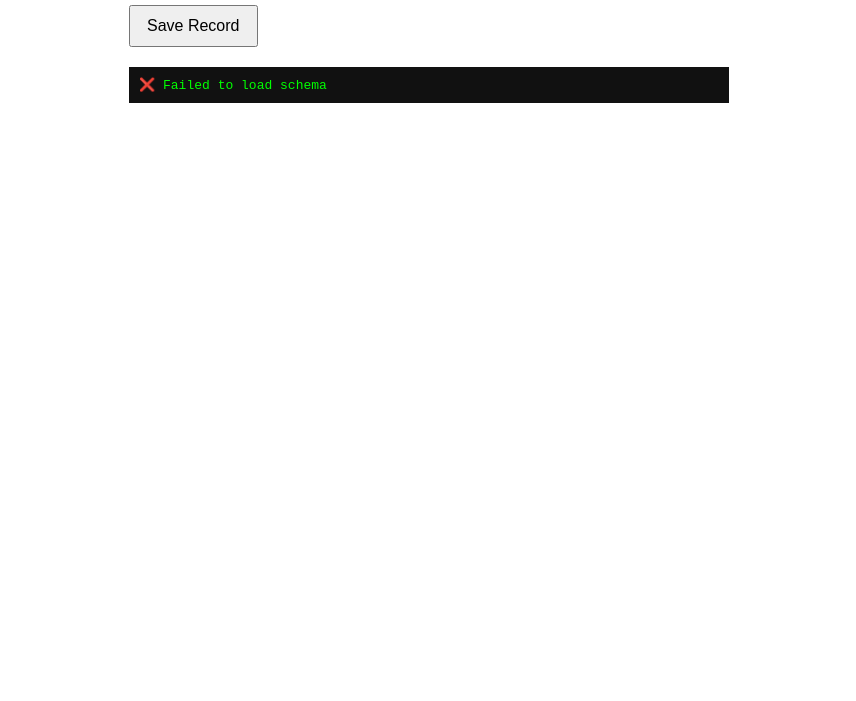
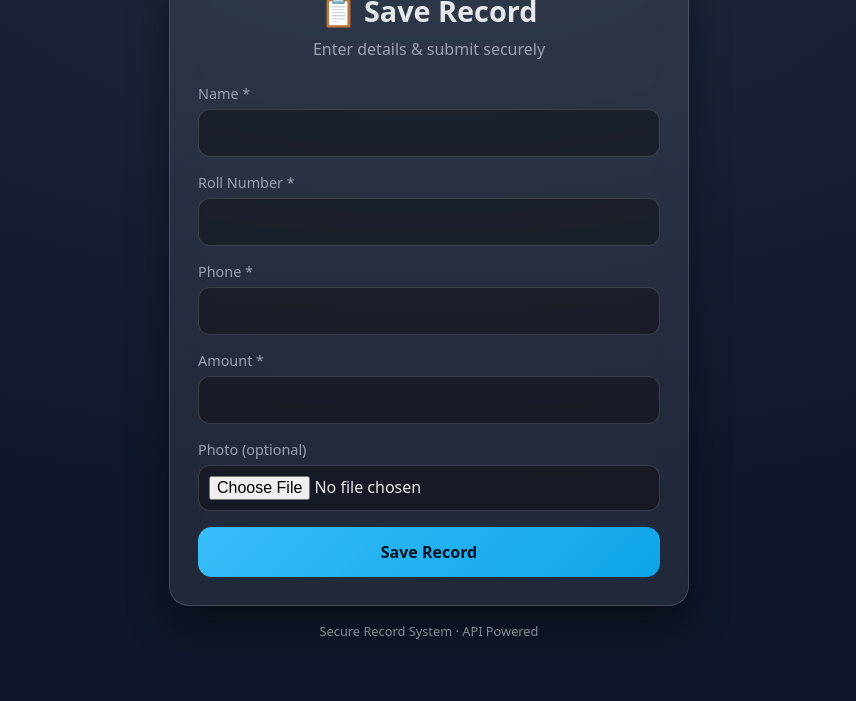
Before and after one commit to sumitkumarbittu/records-project, a website: page index.html in a window 1280 px wide. Shown: the part 99-800 px from the top of the page, without its empty margins (211-1067 px from the left). Drawn offline with Linux system fonts and the light colour scheme; no server answers.

Commit message:
frontend

```diff
--- a/index.html
+++ b/index.html
@@ -1,136 +1,208 @@
 <!DOCTYPE html>
 <html lang="en">
 <head>
-<meta charset="UTF-8">
+<meta charset="UTF-8" />
+<meta name="viewport" content="width=device-width, initial-scale=1.0"/>
 <title>Record Entry</title>
 
 <style>
+:root {
+  --bg: #0f172a;
+  --card: rgba(255,255,255,0.08);
+  --border: rgba(255,255,255,0.15);
+  --text: #e5e7eb;
+  --muted: #9ca3af;
+  --accent: #38bdf8;
+  --success: #22c55e;
+  --error: #ef4444;
+}
+
+* { box-sizing: border-box; font-family: system-ui, -apple-system, BlinkMacSystemFont; }
+
 body {
-    font-family: system-ui, sans-serif;
-    max-width: 600px;
-    margin: 40px auto;
+  margin: 0;
+  min-height: 100vh;
+  background: radial-gradient(1200px 600px at top, #1e293b, var(--bg));
+  color: var(--text);
+  display: flex;
+  align-items: center;
+  justify-content: center;
+  padding: 24px;
 }
+
+.container {
+  width: 100%;
+  max-width: 520px;
+}
+
+.card {
+  background: var(--card);
+  border: 1px solid var(--border);
+  backdrop-filter: blur(16px);
+  border-radius: 20px;
+  padding: 28px;
+  box-shadow: 0 20px 40px rgba(0,0,0,0.4);
+}
+
 h1 {
+  margin: 0 0 8px;
+  font-size: 1.8rem;
   text-align: center;
 }
+
+.subtitle {
+  text-align: center;
+  color: var(--muted);
+  margin-bottom: 24px;
+}
+
 .field {
-    margin-bottom: 14px;
+  margin-bottom: 16px;
 }
+
 label {
   display: block;
-    font-weight: 600;
-    margin-bottom: 4px;
+  margin-bottom: 6px;
+  font-size: 0.9rem;
+  color: var(--muted);
 }
+
 input {
   width: 100%;
-    padding: 8px;
-    box-sizing: border-box;
+  padding: 12px 14px;
+  border-radius: 12px;
+  border: 1px solid var(--border);
+  background: rgba(0,0,0,0.35);
+  color: var(--text);
+  font-size: 1rem;
+  outline: none;
 }
+
+input:focus {
+  border-color: var(--accent);
+}
+
+input[type="file"] {
+  padding: 10px;
+}
+
 button {
-    padding: 10px 16px;
-    font-size: 16px;
+  width: 100%;
+  padding: 14px;
+  border-radius: 14px;
+  border: none;
+  background: linear-gradient(135deg, #38bdf8, #0ea5e9);
+  color: #02131f;
+  font-size: 1rem;
+  font-weight: 600;
   cursor: pointer;
+  transition: transform 0.15s ease, opacity 0.15s ease;
 }
-  pre {
-    background: #111;
-    color: #0f0;
-    padding: 10px;
-    margin-top: 20px;
-    white-space: pre-wrap;
+
+button:hover { transform: translateY(-1px); }
+button:disabled { opacity: 0.6; cursor: not-allowed; }
+
+.toast {
+  margin-top: 16px;
+  padding: 14px;
+  border-radius: 12px;
+  font-size: 0.95rem;
+  display: none;
+}
+
+.toast.success {
+  background: rgba(34,197,94,0.15);
+  border: 1px solid rgba(34,197,94,0.4);
+  color: var(--success);
+}
+
+.toast.error {
+  background: rgba(239,68,68,0.15);
+  border: 1px solid rgba(239,68,68,0.4);
+  color: var(--error);
+}
+
+.footer {
+  text-align: center;
+  margin-top: 16px;
+  font-size: 0.8rem;
+  color: var(--muted);
 }
 </style>
 </head>
 
 <body>
+<div class="container">
+  <div class="card">
+    <h1>📋 Save Record</h1>
+    <div class="subtitle">Enter details & submit securely</div>
 
-<h1>📄 Record Entry</h1>
+    <form id="recordForm">
+      <div class="field">
+        <label>Name *</label>
+        <input type="text" name="name" maxlength="50" required />
+      </div>
 
-<form id="recordForm" enctype="multipart/form-data">
-  <div id="fields"></div>
+      <div class="field">
+        <label>Roll Number *</label>
+        <input type="number" name="roll" required />
+      </div>
+
+      <div class="field">
+        <label>Phone *</label>
+        <input type="tel" name="phone" maxlength="10" required />
+      </div>
+
+      <div class="field">
+        <label>Amount *</label>
+        <input type="number" name="amount" step="0.01" required />
+      </div>
+
+      <div class="field">
+        <label>Photo (optional)</label>
+        <input type="file" name="photo" accept="image/*" />
+      </div>
+
       <button type="submit">Save Record</button>
     </form>
 
-<pre id="output"></pre>
+    <div id="toast" class="toast"></div>
+  </div>
+
+  <div class="footer">
+    Secure Record System · API Powered
+  </div>
+</div>
 
 <script>
-/* ==========================
+/* ==============================
    CONFIG
-========================== */
-const API_BASE = "https://records-project.onrender.com";
-// Example:
-// const API_BASE = "http://localhost:8000";
+================================ */
+const API_BASE = "https://records-project.onrender.com"; // ← CHANGE THIS
 
-/* ==========================
-   DOM
-========================== */
+/* ==============================
+   LOGIC
+================================ */
 const form = document.getElementById("recordForm");
-const fieldsDiv = document.getElementById("fields");
-const output = document.getElementById("output");
+const toast = document.getElementById("toast");
+const button = form.querySelector("button");
 
-/* ==========================
-   Load Schema
-========================== */
-async function loadSchema() {
-  try {
-    const res = await fetch(API_BASE + "/schema");
-    const data = await res.json();
-    buildForm(data.schema);
-  } catch {
-    output.textContent = "❌ Failed to load schema";
-  }
+function showToast(message, type) {
+  toast.className = "toast " + type;
+  toast.textContent = message;
+  toast.style.display = "block";
 }
 
-function buildForm(schema) {
-  fieldsDiv.innerHTML = "";
-
-  for (const name in schema) {
-    const field = schema[name];
-
-    const wrap = document.createElement("div");
-    wrap.className = "field";
-
-    const label = document.createElement("label");
-    label.textContent = name + (field.required ? " *" : "");
-
-    let input = document.createElement("input");
-    input.name = name;
-
-    if (field.type === "photo" || field.type === "file") {
-      input.type = "file";
-    } else if (field.type === "number") {
-      input.type = "number";
-      input.step = "1";
-    } else if (field.type === "amount") {
-      input.type = "number";
-      input.step = "0.01";
-    } else if (field.type === "date") {
-      input.type = "date";
-    } else if (field.type === "datetime") {
-      input.type = "datetime-local";
-    } else {
-      input.type = "text";
-    }
-
-    if (field.required) input.required = true;
-
-    wrap.appendChild(label);
-    wrap.appendChild(input);
-    fieldsDiv.appendChild(wrap);
-  }
-}
-
-/* ==========================
-   Submit
-========================== */
 form.addEventListener("submit", async (e) => {
   e.preventDefault();
-
-  output.textContent = "⏳ Saving...";
+  toast.style.display = "none";
 
   const formData = new FormData(form);
+  button.disabled = true;
+  button.textContent = "Saving...";
 
   try {
-    const res = await fetch(API_BASE + "/api/save", {
+    const res = await fetch(`${API_BASE}/api/save`, {
       method: "POST",
       body: formData
     });
@@ -138,26 +210,25 @@ form.addEventListener("submit", async (e) => {
     const data = await res.json();
 
     if (!res.ok) {
-      output.textContent = "❌ " + (data.error || "Error");
-      return;
+      throw data;
     }
 
-    output.textContent =
-      "✅ Saved Successfully\n" +
-      "ID: " + data.id + "\n" +
-      "Created At: " + data.created_at;
+    showToast(
+      `✅ Record saved successfully (ID: ${data.id})`,
+      "success"
+    );
+    form.reset();
 
-    form.reset();
   } catch (err) {
-    output.textContent = "❌ Network error";
+    showToast(
+      `❌ ${err.error || err.message || "Failed to save record"}`,
+      "error"
+    );
+  } finally {
+    button.disabled = false;
+    button.textContent = "Save Record";
   }
 });
-
-/* ==========================
-   Init
-========================== */
-loadSchema();
 </script>
-
 </body>
 </html>
```
Also changed, not shown: index2.html (added, +163 -0 lines). Lines whose indentation alone changed are shown as unchanged.
